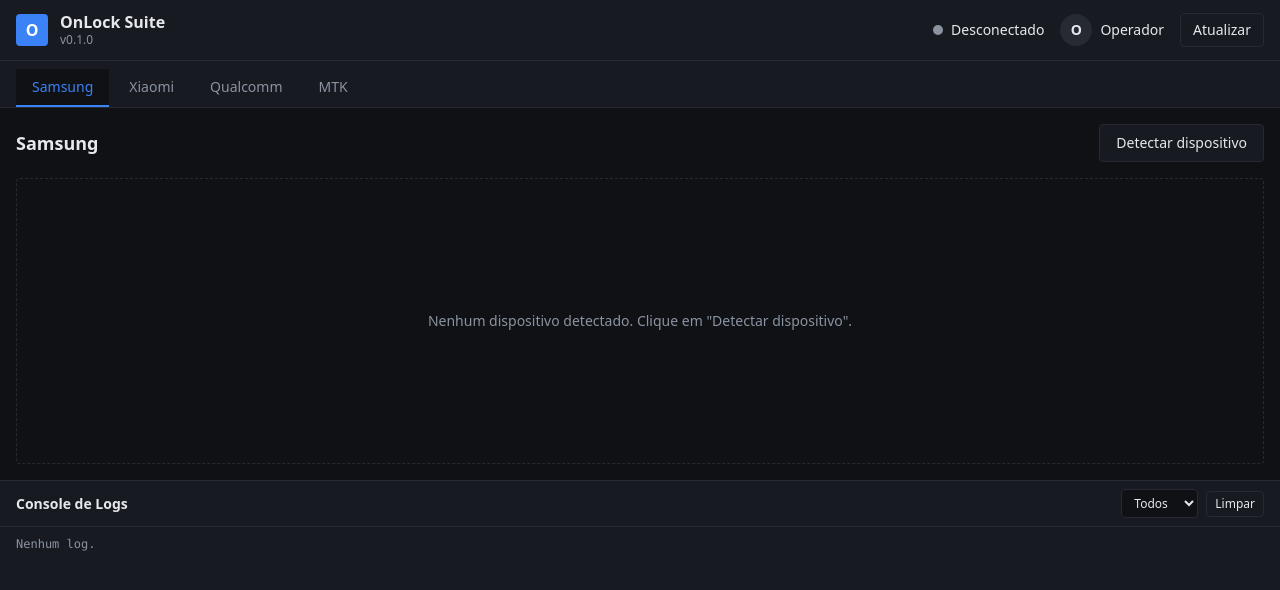
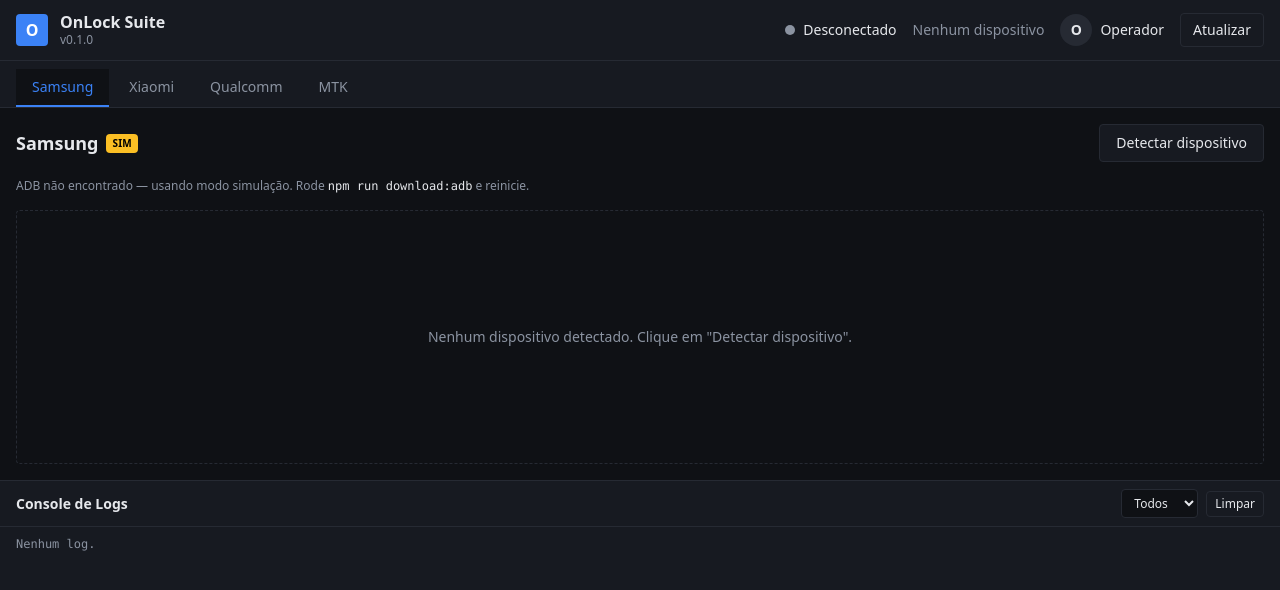
Before and after one commit to medeirosluan/onlock_sistema_tools, a React (Vite) app: page / in a window 1280 px wide. Shown: the top 590 px of the page. Built offline with nearby package versions, Linux system fonts and the light colour scheme; the HTML template or start-up script is replaced by a standard one.

Commit message:
feat(frontend): device selector, real data panel and mode badge

```diff
--- a/src/App.tsx
+++ b/src/App.tsx
@@ -1,43 +1,81 @@
 import { useState } from "react";
+import { DevicePanel } from "./components/DevicePanel";
+import { DeviceSelector } from "./components/DeviceSelector";
+import { LogConsole } from "./components/LogConsole";
+import { ManufacturerTabs } from "./components/ManufacturerTabs";
 import { TopBar } from "./components/TopBar";
-import { ManufacturerTabs } from "./components/ManufacturerTabs";
-import { DevicePanel } from "./components/DevicePanel";
-import { LogConsole } from "./components/LogConsole";
 import { useAdbStatus } from "./hooks/useAdbStatus";
+import { useDevices } from "./hooks/useDevices";
 import { useLogs } from "./hooks/useLogs";
-import { detectDevice } from "./lib/ipc";
+import { detectDevice, listDevices } from "./lib/ipc";
 import type { DeviceInfo, Platform } from "./types";
 
 export default function App() {
   const [activePlatform, setActivePlatform] = useState<Platform>("samsung");
-  const [devices, setDevices] = useState<Partial<Record<Platform, DeviceInfo>>>({});
+  const [deviceInfo, setDeviceInfo] = useState<DeviceInfo | null>(null);
   const [loading, setLoading] = useState(false);
+  const [error, setError] = useState<string | null>(null);
+  const [selectorOpen, setSelectorOpen] = useState(false);
+  const { devices } = useDevices();
   const { logs, clear } = useLogs();
   const status = useAdbStatus();
 
-  const handleDetect = async () => {
+  const onlineDevices = devices.filter((d) => d.state === "device");
+
+  const runDetect = async (serial: string) => {
     setLoading(true);
+    setError(null);
     try {
-      const device = await detectDevice(activePlatform);
-      setDevices((prev) => ({ ...prev, [activePlatform]: device }));
-    } catch {
-      // Erro já registrado pelo backend via evento de log; mantém o estado atual.
+      const device = await detectDevice(serial, activePlatform);
+      setDeviceInfo(device);
+    } catch (e) {
+      setError(String(e));
     } finally {
       setLoading(false);
     }
   };
 
+  const handleDetect = async () => {
+    try {
+      const list = await listDevices();
+      const online = list.filter((d) => d.state === "device");
+      if (online.length === 0) {
+        setError("Nenhum dispositivo encontrado em ADB.");
+        return;
+      }
+      if (online.length === 1) {
+        await runDetect(online[0].serial);
+      } else {
+        setSelectorOpen(true);
+      }
+    } catch (e) {
+      setError(String(e));
+    }
+  };
+
   return (
     <div className="flex h-screen flex-col bg-bg text-fg">
-      <TopBar status={status} onRefresh={handleDetect} />
+      <TopBar status={status} deviceCount={onlineDevices.length} onRefresh={handleDetect} />
       <ManufacturerTabs active={activePlatform} onChange={setActivePlatform} />
       <DevicePanel
         platform={activePlatform}
-        device={devices[activePlatform] ?? null}
+        device={deviceInfo}
         loading={loading}
+        error={error}
+        mode={status.mode}
         onDetect={handleDetect}
       />
       <LogConsole logs={logs} onClear={clear} />
+      {selectorOpen && (
+        <DeviceSelector
+          devices={onlineDevices}
+          onSelect={(serial) => {
+            setSelectorOpen(false);
+            runDetect(serial);
+          }}
+          onCancel={() => setSelectorOpen(false)}
+        />
+      )}
     </div>
   );
 }
--- a/src/components/DevicePanel.tsx
+++ b/src/components/DevicePanel.tsx
@@ -4,6 +4,8 @@
   platform: Platform;
   device: DeviceInfo | null;
   loading: boolean;
+  error: string | null;
+  mode: "real" | "sim";
   onDetect: () => void;
 }
 
@@ -14,7 +16,7 @@
   mtk: "MTK",
 };
 
-export function DevicePanel({ platform, device, loading, onDetect }: Props) {
+export function DevicePanel({ platform, device, loading, error, mode, onDetect }: Props) {
   const fields = device
     ? [
         ["Modelo", device.model],
@@ -30,7 +32,16 @@
   return (
     <section className="flex flex-1 flex-col gap-4 overflow-y-auto p-4">
       <div className="flex flex-wrap items-center justify-between gap-3">
-        <h2 className="text-lg font-semibold text-fg">{PLATFORM_LABELS[platform]}</h2>
+        <div className="flex items-center gap-2">
+          <h2 className="text-lg font-semibold text-fg">{PLATFORM_LABELS[platform]}</h2>
+          <span
+            className={`rounded px-1.5 py-0.5 text-[10px] font-bold uppercase tracking-wide ${
+              mode === "real" ? "bg-log-ok text-black" : "bg-log-warn text-black"
+            }`}
+          >
+            {mode === "real" ? "Real" : "Sim"}
+          </span>
+        </div>
         <button
           onClick={onDetect}
           disabled={loading}
@@ -39,6 +50,18 @@
           {loading ? "Detectando..." : "Detectar dispositivo"}
         </button>
       </div>
+
+      {error && (
+        <div className="rounded border border-log-error/40 bg-log-error/10 px-3 py-2 text-sm text-log-error">
+          {error}
+        </div>
+      )}
+
+      {mode === "sim" && !device && (
+        <p className="text-xs text-muted">
+          ADB não encontrado — usando modo simulação. Rode <code className="text-fg">npm run download:adb</code> e reinicie.
+        </p>
+      )}
 
       {device?.connected ? (
         <div className="grid grid-cols-2 gap-3 md:grid-cols-3 xl:grid-cols-4">
--- /dev/null
+++ b/src/components/DeviceSelector.tsx
@@ -0,0 +1,39 @@
+import type { AdbDevice } from "../types";
+
+interface Props {
+  devices: AdbDevice[];
+  onSelect: (serial: string) => void;
+  onCancel: () => void;
+}
+
+export function DeviceSelector({ devices, onSelect, onCancel }: Props) {
+  return (
+    <div className="fixed inset-0 z-50 flex items-center justify-center bg-black/60 px-4">
+      <div className="w-full max-w-md rounded border border-border bg-panel p-4">
+        <h3 className="text-sm font-semibold text-fg">Selecione um dispositivo</h3>
+        <p className="mt-1 text-xs text-muted">{devices.length} dispositivos conectados</p>
+        <ul className="mt-3 flex max-h-64 flex-col gap-2 overflow-y-auto">
+          {devices.map((device) => (
+            <li key={device.serial}>
+              <button
+                onClick={() => onSelect(device.serial)}
+                className="w-full rounded border border-border px-3 py-2 text-left hover:bg-border"
+              >
+                <p className="font-mono text-sm text-fg">{device.serial}</p>
+                {device.model && <p className="text-xs text-muted">{device.model}</p>}
+              </button>
+            </li>
+          ))}
+        </ul>
+        <div className="mt-4 flex justify-end">
+          <button
+            onClick={onCancel}
+            className="rounded border border-border px-3 py-1.5 text-sm text-fg hover:bg-border"
+          >
+            Cancelar
+          </button>
+        </div>
+      </div>
+    </div>
+  );
+}
--- a/src/components/TopBar.tsx
+++ b/src/components/TopBar.tsx
@@ -4,10 +4,11 @@
 
 interface Props {
   status: AdbStatus;
+  deviceCount: number;
   onRefresh: () => void;
 }
 
-export function TopBar({ status, onRefresh }: Props) {
+export function TopBar({ status, deviceCount, onRefresh }: Props) {
   const [version, setVersion] = useState("0.1.0");
 
   useEffect(() => {
@@ -33,6 +34,11 @@
           />
           <span className="text-sm text-fg">{status.connected ? "Conectado" : "Desconectado"}</span>
         </div>
+        <span className="hidden text-sm text-muted md:inline">
+          {deviceCount === 0
+            ? "Nenhum dispositivo"
+            : `${deviceCount} dispositivo${deviceCount > 1 ? "s" : ""}`}
+        </span>
         <div className="flex items-center gap-2">
           <span className="flex h-8 w-8 items-center justify-center rounded-full bg-border text-sm font-semibold text-fg">
             O
```
